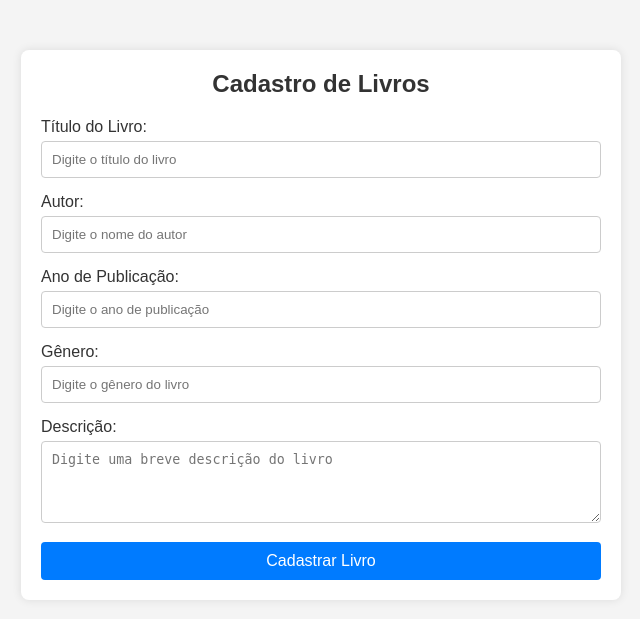
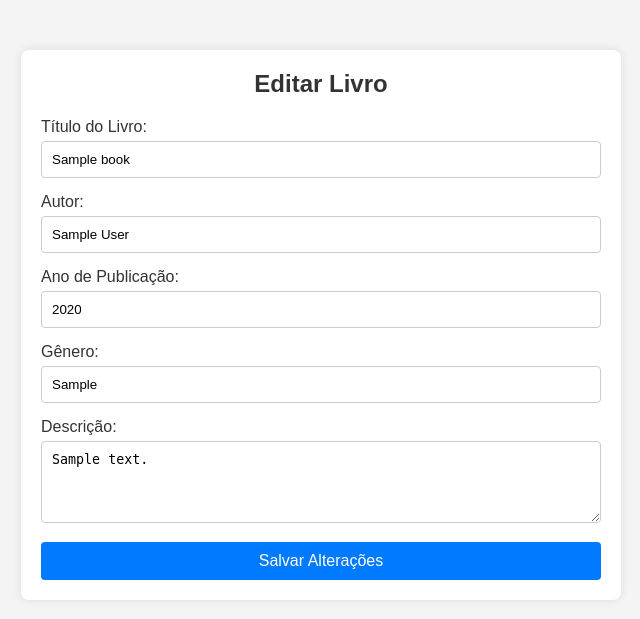
Before and after one commit to IMPedrosa/BiblioShare, a Flask app: page /edit-book/1 in a window 1280 px wide. Shown: the top 619 px of the page, without its empty margins (319-959 px from the left). Run offline with Flask 3, Linux system fonts and the light colour scheme; the visitor is signed in with stand-in values (Sample User, id 1); tables that the repository leaves empty hold one stand-in row (values such as "Sample post").

Commit message:
edit book-registration to receive book and allow edition

```diff
--- a/backend/src/routes.py
+++ b/backend/src/routes.py
@@ -134,7 +134,7 @@ def buscar_livros():
     return render_template('search-books.html', books=books)
 
 @auth.route('/my-books', methods=['GET'])
-def my_books():
+def meus_livros():
 	if 'user_id' not in session:
 		return redirect(url_for('auth.login'))
 
--- a/backend/src/templates/book-registration.html
+++ b/backend/src/templates/book-registration.html
@@ -4,7 +4,7 @@
 <head>
   <meta charset="UTF-8">
   <meta name="viewport" content="width=device-width, initial-scale=1.0">
-  <title>Cadastro de Livros</title>
+  <title>{{ 'Editar Livro' if book else 'Cadastro de Livros' }}</title>
   <style>
     * {
       margin: 0;
@@ -76,30 +76,29 @@
 
 <body>
   <div class="container">
-    <h2>Cadastro de Livros</h2>
-    <form action="/register-book" method="POST">
+    <h2>{{ 'Editar Livro' if book else 'Cadastro de Livros' }}</h2>
+    <form action="{{ url_for('auth.editar_livro' if book else 'auth.cadastrar_livro', book_id=book.id if book else None) }}" method="POST">
       <div class="form-group">
         <label for="titulo">Título do Livro:</label>
-        <input type="text" id="titulo" name="titulo" placeholder="Digite o título do livro" required>
+        <input type="text" id="titulo" name="titulo" placeholder="Digite o título do livro" value="{{ book.title if book else '' }}" required>
       </div>
       <div class="form-group">
         <label for="autor">Autor:</label>
-        <input type="text" id="autor" name="autor" placeholder="Digite o nome do autor" required>
+        <input type="text" id="autor" name="autor" placeholder="Digite o nome do autor" value="{{ book.author if book else '' }}" required>
       </div>
       <div class="form-group">
         <label for="ano_publicacao">Ano de Publicação:</label>
-        <input type="number" id="ano_publicacao" name="ano_publicacao" placeholder="Digite o ano de publicação"
-          required>
+        <input type="number" id="ano_publicacao" name="ano_publicacao" placeholder="Digite o ano de publicação" value="{{ book.publication_year if book else '' }}" required>
       </div>
       <div class="form-group">
         <label for="genero">Gênero:</label>
-        <input type="text" id="genero" name="genero" placeholder="Digite o gênero do livro" required>
+        <input type="text" id="genero" name="genero" placeholder="Digite o gênero do livro" value="{{ book.genre if book else '' }}" required>
       </div>
       <div class="form-group">
         <label for="descricao">Descrição:</label>
-        <textarea id="descricao" name="descricao" rows="4" placeholder="Digite uma breve descrição do livro"></textarea>
+        <textarea id="descricao" name="descricao" rows="4" placeholder="Digite uma breve descrição do livro">{{ book.details if book else '' }}</textarea>
       </div>
-      <button type="submit">Cadastrar Livro</button>
+      <button type="submit">{{ 'Salvar Alterações' if book else 'Cadastrar Livro' }}</button>
     </form>
   </div>
 </body>
```
